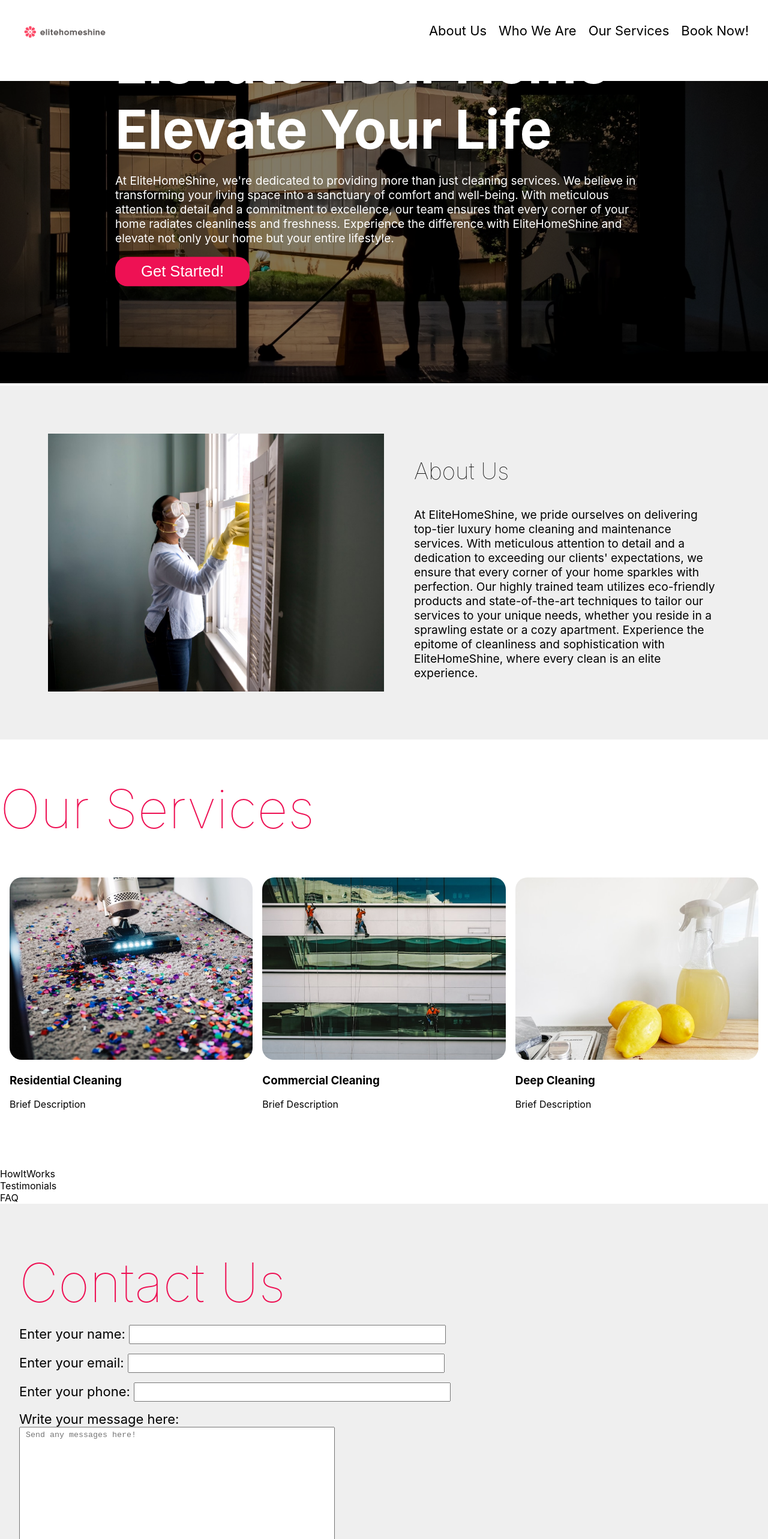
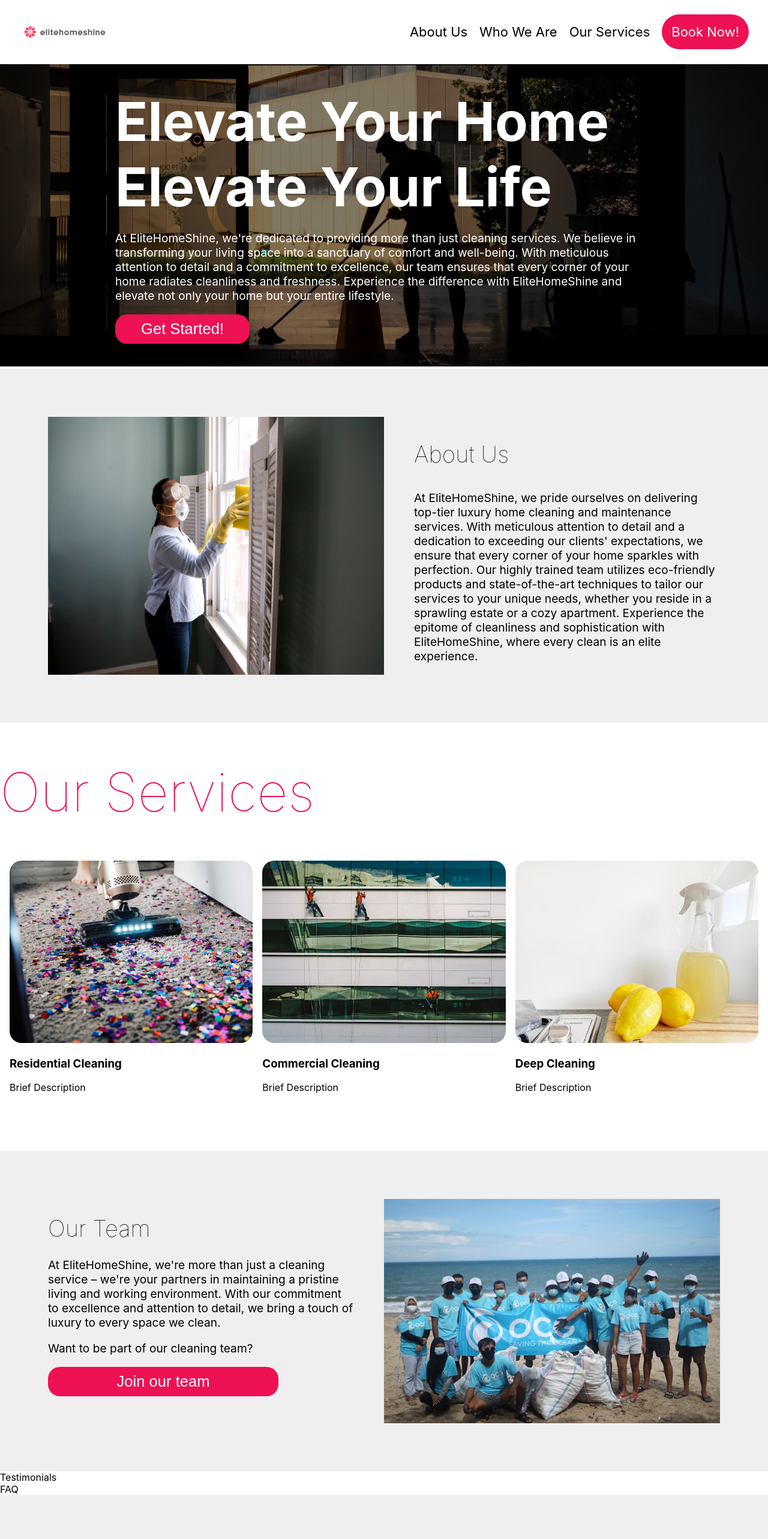
Before and after one commit to seunghan47/elitehomeshine, a React (Create React App) app: page / in a window 1280 px wide. Shown: the top 2566 px of the page at 60% size. Built offline with nearby package versions, Linux system fonts and the light colour scheme.

Commit message:
button, home, new component updates

```diff
--- a/src/components/home_components/Main.jsx
+++ b/src/components/home_components/AboutUs.jsx
@@ -1,6 +1,6 @@
 import React from "react";
-import styles from "./Main.module.css";
-const Main = () => {
+import styles from "./AboutUs.module.css";
+const AboutUs = () => {
   return (
     <div className={styles.main}>
       <img
@@ -22,4 +22,4 @@ const Main = () => {
   );
 };
 
-export default Main;
+export default AboutUs;
--- a/src/components/home_components/Hero.module.css
+++ b/src/components/home_components/Hero.module.css
@@ -4,7 +4,6 @@
 }
 
 .hero img {
-  margin-top: 2rem;
   max-width: 100%;
   height: auto;
   filter: brightness(0.5);
@@ -12,7 +11,7 @@
 
 .hero_text {
   position: absolute;
-  top: 30%;
+  top: 50%;
   left: 50%;
   transform: translate(-50%, -50%);
   color: white;
--- a/src/components/home_components/HowItWorks.jsx
+++ /dev/null
@@ -1,7 +0,0 @@
-import React from "react";
-
-const HowItWorks = () => {
-  return <div>HowItWorks</div>;
-};
-
-export default HowItWorks;
--- /dev/null
+++ b/src/components/home_components/OurTeam.jsx
@@ -0,0 +1,26 @@
+import React from "react";
+import styles from "./OurTeam.module.css";
+import Button from "../../util/Button";
+
+const HowItWorks = () => {
+  return (
+    <div className={styles.team}>
+      <div className={styles.team_text}>
+        <h1>Our Team</h1>
+        <p>
+          At EliteHomeShine, we're more than just a cleaning service – we're your partners in maintaining a pristine
+          living and working environment. With our commitment to excellence and attention to detail, we bring a touch of
+          luxury to every space we clean.
+        </p>
+        <p>Want to be part of our cleaning team?</p>
+        <Button className={styles.button}>Join our team</Button>
+      </div>
+      <img
+        src='team.jpg'
+        alt='cleaning team'
+      />
+    </div>
+  );
+};
+
+export default HowItWorks;
--- /dev/null
+++ b/src/components/home_components/OurTeam.module.css
@@ -0,0 +1,43 @@
+.team {
+  display: flex;
+  justify-content: center;
+  gap: 50px;
+  padding: 5rem 5rem;
+  background-color: #efefef;
+}
+
+.team img {
+  width: 50%;
+  height: auto;
+}
+
+.team h1 {
+  font-size: 3vw;
+  font-weight: lighter;
+}
+
+.team p {
+  font-size: 1.5vw;
+}
+
+.button {
+  width: 30vw;
+}
+
+@media (max-width: 880px) {
+  .team {
+    display: flex;
+    flex-wrap: wrap;
+    margin: 0;
+    padding: 3rem;
+  }
+
+  .team h1 {
+    text-align: left;
+  }
+
+  .team img {
+    width: 100%;
+    height: auto;
+  }
+}
--- a/src/components/page_wrapper/Header.jsx
+++ b/src/components/page_wrapper/Header.jsx
@@ -1,17 +1,51 @@
 import React from "react";
 import styles from "./Header.module.css";
+import { NavLink, Link } from "react-router-dom";
 const Header = () => {
   return (
     <header className={styles.header_container}>
-      <img
-        src='elitehomeshine.png'
-        alt='elitehomeshine logo'
-      />
+      <Link to='/'>
+        <img
+          src='elitehomeshine.png'
+          alt='elitehomeshine logo'
+        />
+      </Link>
       <nav className={styles.nav}>
-        <li>About Us</li>
-        <li>Who We Are</li>
-        <li>Our Services</li>
-        <li>Book Now!</li>
+        <li>
+          <NavLink
+            end
+            className={({ isActive }) => (isActive ? styles.active : undefined)}
+            to='/About'
+          >
+            About Us
+          </NavLink>
+        </li>
+        <li>
+          <NavLink
+            end
+            className={({ isActive }) => (isActive ? styles.active : undefined)}
+            to='/About'
+          >
+            Who We Are
+          </NavLink>
+        </li>
+        <li>
+          <NavLink
+            end
+            className={({ isActive }) => (isActive ? styles.active : undefined)}
+            to='/About'
+          >
+            Our Services
+          </NavLink>
+        </li>
+        <li>
+          <NavLink
+            end
+            className={({ isActive }) => (isActive ? styles.cta : undefined)}
+          >
+            Book Now!
+          </NavLink>
+        </li>
       </nav>
     </header>
   );
--- a/src/components/page_wrapper/Header.module.css
+++ b/src/components/page_wrapper/Header.module.css
@@ -18,3 +18,19 @@
   list-style: none;
   font-size: 22px;
 }
+
+.cta {
+  color: white;
+  background-color: #ee1154;
+  padding: 1rem 1rem;
+  border-radius: 30px;
+}
+
+.cta:hover {
+  color: black;
+  text-decoration: none;
+}
+
+.active {
+  color: #ee1154;
+}
--- a/src/index.css
+++ b/src/index.css
@@ -17,5 +17,12 @@ a {
   color: inherit;
 }
 
+a:hover {
+  color: #ee1154;
+  text-decoration: underline;
+  text-underline-offset: 10px;
+  /* opacity: 0.7; */
+}
+
 /* color: #ee1154 */
 /* color: #efefef */
--- a/src/pages/Home.jsx
+++ b/src/pages/Home.jsx
@@ -1,8 +1,8 @@
 import React from "react";
-import Main from "../components/home_components/Main";
+import AboutUs from "../components/home_components/AboutUs";
 import Hero from "../components/home_components/Hero";
 import Services from "../components/home_components/Services";
-import HowItWorks from "../components/home_components/HowItWorks";
+import OurTeam from "../components/home_components/OurTeam";
 import Testimonials from "../components/home_components/Testimonials";
 import FAQ from "../components/home_components/FAQ";
 import Contact from "../components/home_components/Contact";
@@ -10,9 +10,9 @@ const Home = () => {
   return (
     <div>
       <Hero />
-      <Main />
+      <AboutUs />
       <Services />
-      <HowItWorks />
+      <OurTeam />
       <Testimonials />
       <FAQ />
       <Contact />
--- a/src/util/Button.jsx
+++ b/src/util/Button.jsx
@@ -1,8 +1,8 @@
 import React from "react";
 import styles from "./Button.module.css";
 
-const Button = ({ children }) => {
-  return <button className={`${styles.button}`}>{children}</button>;
+const Button = ({ children, className }) => {
+  return <button className={`${styles.button} ${className}`}>{children}</button>;
 };
 
 export default Button;
```
Also changed, not shown: public/team.jpg (added), src/components/home_components/AboutUs.module.css (renamed from src/components/home_components/Main.module.css).
